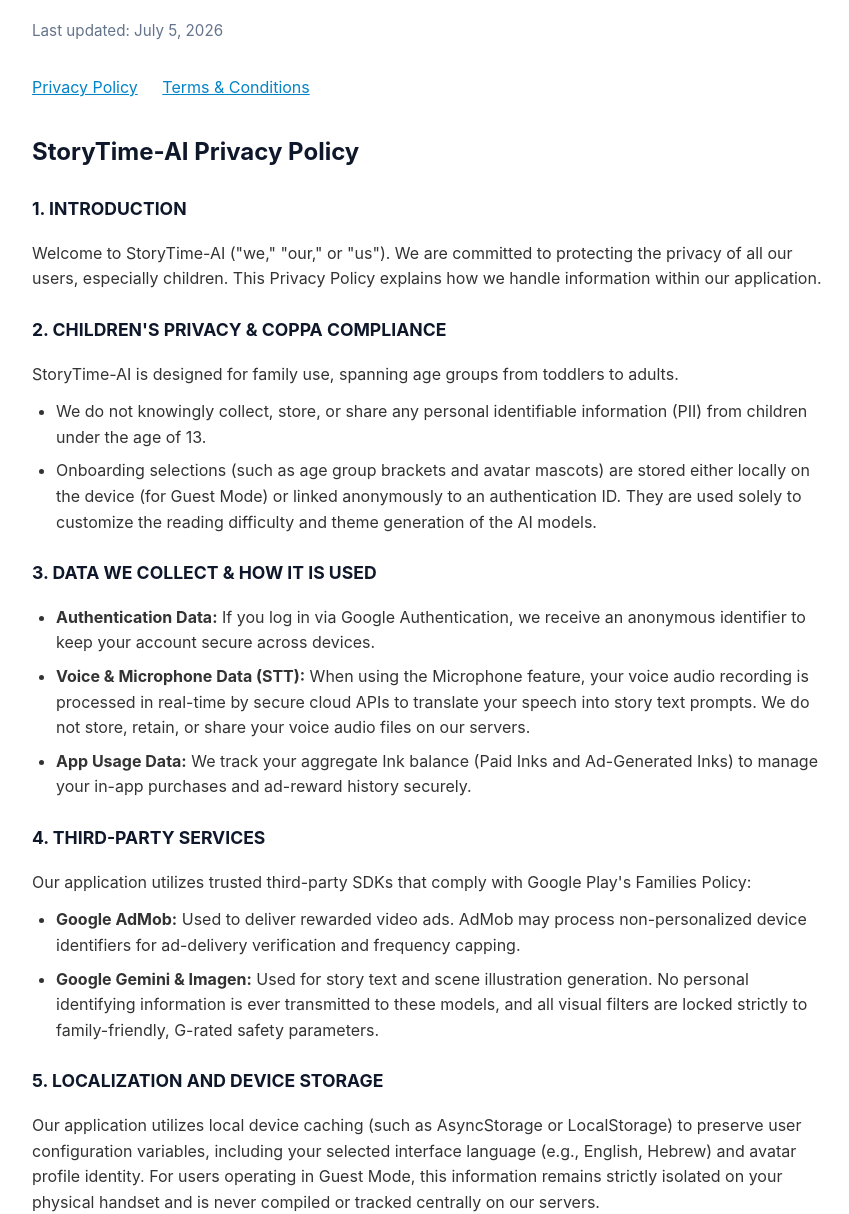
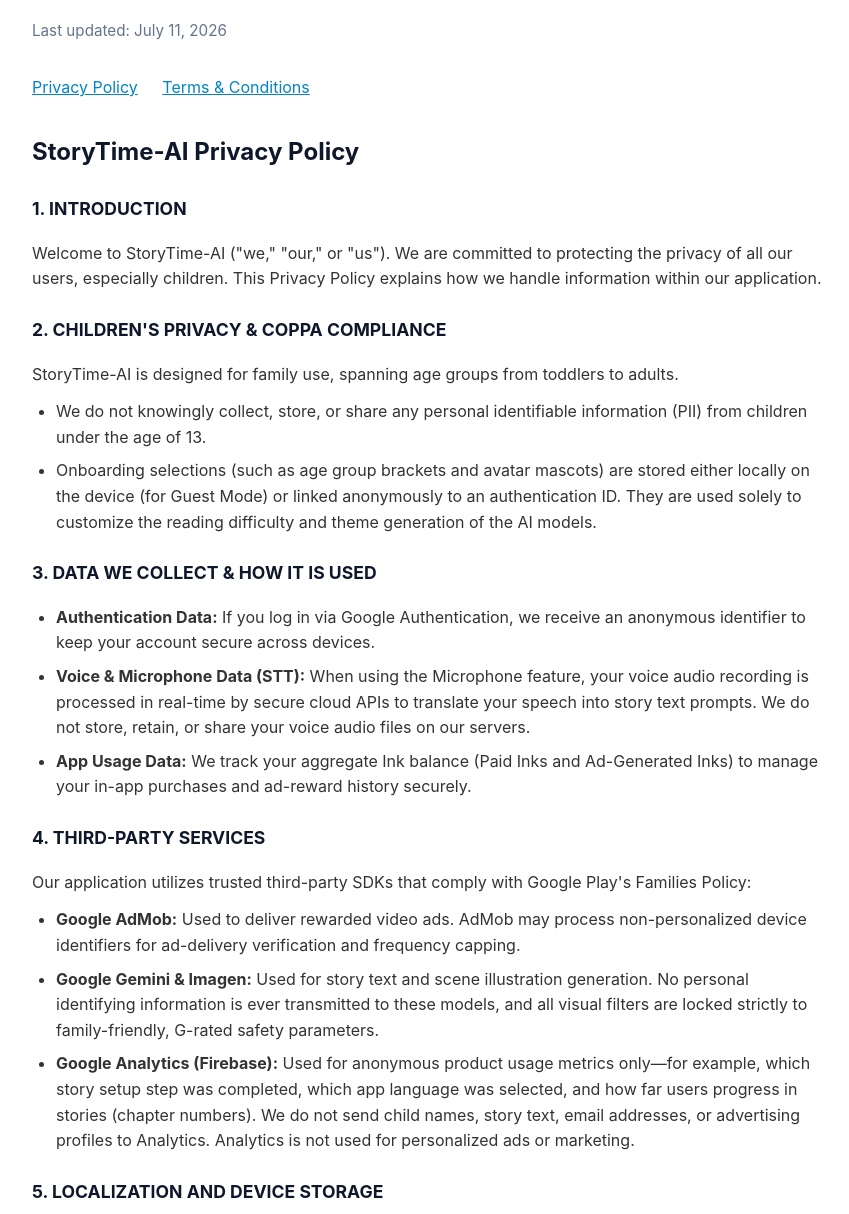
Before and after one commit to shayhatab/StoryTime-AI-legal, a plain HTML site: page index.html in a window 1280 px wide. Shown: the part 94-1308 px from the top of the page, without its empty margins (208-1057 px from the left). Drawn offline with Linux system fonts and the light colour scheme.

Commit message:
Update index.html

```diff
--- a/index.html
+++ b/index.html
@@ -21,7 +21,7 @@
 </head>
 <body>
     <h1>StoryTime-AI Legal Portal</h1>
-    <p class="last-updated">Last updated: July 5, 2026</p>
+    <p class="last-updated">Last updated: July 11, 2026</p>
 
     <nav>
         <a href="#privacy-policy">Privacy Policy</a>
@@ -53,6 +53,7 @@
         <ul>
             <li><strong>Google AdMob:</strong> Used to deliver rewarded video ads. AdMob may process non-personalized device identifiers for ad-delivery verification and frequency capping.</li>
             <li><strong>Google Gemini &amp; Imagen:</strong> Used for story text and scene illustration generation. No personal identifying information is ever transmitted to these models, and all visual filters are locked strictly to family-friendly, G-rated safety parameters.</li>
+           <li><strong>Google Analytics (Firebase):</strong> Used for anonymous product usage metrics only—for example, which story setup step was completed, which app language was selected, and how far users progress in stories (chapter numbers). We do not send child names, story text, email addresses, or advertising profiles to Analytics. Analytics is not used for personalized ads or marketing.</li>
         </ul>
 
         <h3>5. LOCALIZATION AND DEVICE STORAGE</h3>
```
